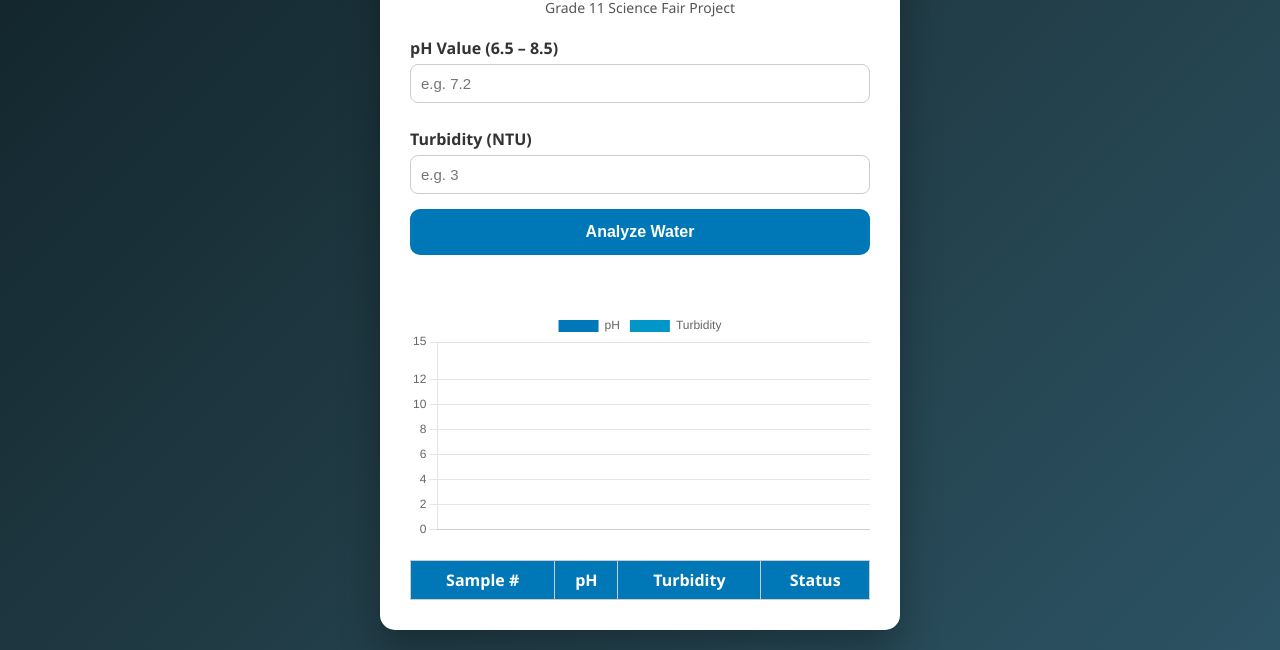
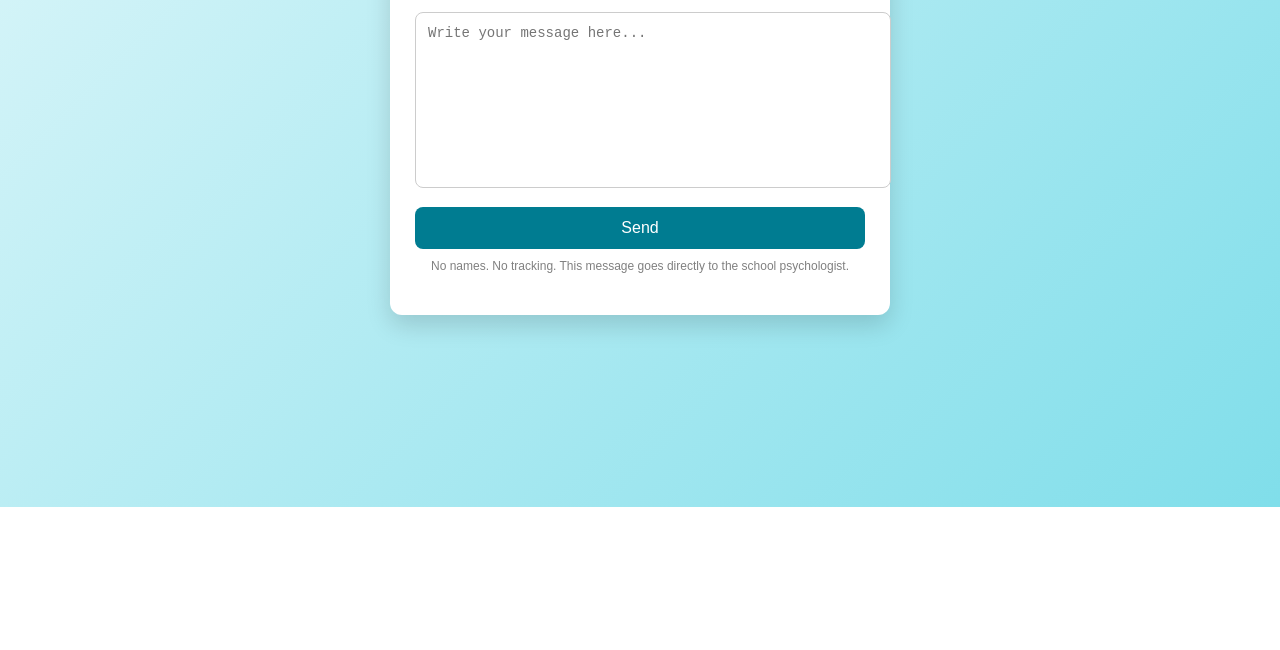
Before and after one commit to alfi-d/projekt, a plain HTML site: page index.html in a window 1280 px wide. Shown: the part 293-943 px from the top of the page. After the commit the page ends 800 px from the top, so only its background shows below. Drawn offline with nearby package versions, Linux system fonts and the light colour scheme.

Commit message:
Add files via upload

```diff
--- a/index.html
+++ b/index.html
@@ -2,248 +2,104 @@
 <html lang="en">
 <head>
   <meta charset="UTF-8">
-  <title>Smart Water Quality Monitor</title>
-
-  <!-- Chart.js library -->
-  <script src="https://cdn.jsdelivr.net/npm/chart.js"></script>
-
+  <title>Anonymous Message</title>
+  <meta name="viewport" content="width=device-width, initial-scale=1">
   <style>
-    * { box-sizing: border-box; }
     body {
-      margin: 0;
-      font-family: "Segoe UI", Arial, sans-serif;
-      background: linear-gradient(135deg,#0f2027,#203a43,#2c5364);
-      color: #fff;
+      font-family: Arial, sans-serif;
+      background: linear-gradient(135deg, #e0f7fa, #80deea);
       display: flex;
       justify-content: center;
-      padding: 20px;
+      align-items: center;
+      height: 100vh;
+      margin: 0;
     }
-
     .container {
-      background: #fff;
-      color: #333;
-      width: 520px;
-      border-radius: 15px;
-      padding: 30px;
-      box-shadow: 0 20px 40px rgba(0,0,0,0.3);
+      background: white;
+      padding: 30px 25px;
+      width: 100%;
+      max-width: 450px;
+      border-radius: 12px;
+      box-shadow: 0 10px 25px rgba(0,0,0,0.15);
+      text-align: center;
     }
-
     h1 {
-      text-align: center;
-      color: #0077b6;
+      margin-bottom: 15px;
+      color: #007c91;
     }
-
-    p {
-      text-align: center;
-      font-size: 14px;
-      color: #555;
-      margin-bottom: 20px;
-    }
-
-    label {
-      font-weight: bold;
+    textarea {
+      width: 100%;
+      height: 150px;
+      padding: 12px;
       margin-top: 10px;
-      display: block;
-    }
-
-    input {
-      width: 100%;
-      padding: 10px;
-      margin-top: 5px;
-      margin-bottom: 15px;
       border-radius: 8px;
       border: 1px solid #ccc;
-      font-size: 15px;
+      resize: none;
+      font-size: 14px;
     }
-
     button {
       width: 100%;
-      padding: 14px;
-      background: #0077b6;
+      padding: 12px;
+      margin-top: 15px;
+      background-color: #007c91;
       color: white;
-      font-weight: bold;
       font-size: 16px;
       border: none;
-      border-radius: 10px;
+      border-radius: 8px;
       cursor: pointer;
-      transition: 0.3s;
+      transition: background 0.3s;
     }
-
     button:hover {
-      background: #023e8a;
-      transform: translateY(-2px);
+      background-color: #005f6b;
     }
-
-    #result {
-      text-align: center;
-      font-weight: bold;
-      margin-top: 15px;
-      padding: 10px;
-      border-radius: 10px;
+    .note {
+      font-size: 12px;
+      color: gray;
+      margin-top: 10px;
     }
-
-    .safe { background: #d4edda; color: #155724; }
-    .unsafe { background: #f8d7da; color: #721c24; }
-
-    img {
-      display: block;
-      margin: 0 auto 15px;
-      width: 150px;
+    .success {
+      color: green;
+      margin-top: 10px;
+      display: none;
     }
-
-    canvas {
-      margin-top: 20px;
-    }
-
-    table {
-      width: 100%;
-      border-collapse: collapse;
-      margin-top: 20px;
-    }
-
-    th, td {
-      border: 1px solid #ccc;
-      padding: 8px;
-      text-align: center;
-    }
-
-    th {
-      background: #0077b6;
-      color: #fff;
-    }
-
-    td.safe { background: #d4edda; color: #155724; }
-    td.unsafe { background: #f8d7da; color: #721c24; }
-
   </style>
 </head>
+<body>
 
-<body>
-  <div class="container">
-    <img id="statusImg" src="https://i.ibb.co/6RgWqP1/water-drop.png" alt="Water Drop Icon">
-    <h1>Smart Water Quality Monitor</h1>
-    <p>Grade 11 Science Fair Project</p>
+<div class="container">
+  <h1>Anonymous Message</h1>
+  <form id="anonForm" action="https://formspree.io/f/YOUR_FORM_ID" method="POST">
+    <textarea name="message" placeholder="Write your message here..." required></textarea>
+    <button type="submit">Send</button>
+    <p class="note">No names. No tracking. This message goes directly to the school psychologist.</p>
+    <p class="success" id="successMsg">✔ Your message has been sent!</p>
+  </form>
+</div>
 
-    <label>pH Value (6.5 – 8.5)</label>
-    <input type="number" id="ph" step="0.1" placeholder="e.g. 7.2">
+<script>
+  const form = document.getElementById('anonForm');
+  const successMsg = document.getElementById('successMsg');
 
-    <label>Turbidity (NTU)</label>
-    <input type="number" id="turbidity" placeholder="e.g. 3">
+  form.addEventListener('submit', function(e) {
+    e.preventDefault();
+    fetch(form.action, {
+      method: 'POST',
+      body: new FormData(form),
+      headers: { 'Accept': 'application/json' }
+    })
+    .then(response => {
+      if (response.ok) {
+        successMsg.style.display = 'block';
+        form.reset();
+      } else {
+        alert("Oops! Something went wrong.");
+      }
+    })
+    .catch(error => {
+      alert("Oops! Something went wrong.");
+    });
+  });
+</script>
 
-    <button onclick="checkWater()">Analyze Water</button>
-
-    <div id="result"></div>
-
-    <canvas id="waterChart" width="400" height="200"></canvas>
-
-    <table>
-      <thead>
-        <tr>
-          <th>Sample #</th>
-          <th>pH</th>
-          <th>Turbidity</th>
-          <th>Status</th>
-        </tr>
-      </thead>
-      <tbody id="historyBody">
-      </tbody>
-    </table>
-  </div>
-
-  <script>
-    let sampleCount = 0;
-    const maxSamples = 5; // keep last 5 samples
-    const phData = [];
-    const turbidityData = [];
-    const statusData = [];
-
-    const ctx = document.getElementById('waterChart').getContext('2d');
-    const chart = new Chart(ctx, {
-      type: 'bar',
-      data: {
-        labels: [], // sample 1,2,3...
-        datasets: [
-          {
-            label: 'pH',
-            data: [],
-            backgroundColor: '#0077b6',
-            borderRadius: 5
-          },
-          {
-            label: 'Turbidity',
-            data: [],
-            backgroundColor: '#0096c7',
-            borderRadius: 5
-          }
-        ]
-      },
-      options: {
-        scales: {
-          y: {
-            beginAtZero: true,
-            max: 15
-          }
-        }
-      }
-    });
-
-    function checkWater() {
-      const ph = parseFloat(document.getElementById("ph").value);
-      const turbidity = parseFloat(document.getElementById("turbidity").value);
-      const result = document.getElementById("result");
-      const img = document.getElementById("statusImg");
-
-      if (isNaN(ph) || isNaN(turbidity)) {
-        result.textContent = "Enter all values.";
-        result.className = "unsafe";
-        return;
-      }
-
-      let status = '';
-      if (ph >= 6.5 && ph <= 8.5 && turbidity < 5) {
-        status = "SAFE";
-        result.textContent = "✅ WATER IS SAFE";
-        result.className = "safe";
-        img.src = "https://i.ibb.co/6RgWqP1/water-drop.png"; // safe icon
-      } else {
-        status = "UNSAFE";
-        result.textContent = "⚠️ WATER IS UNSAFE";
-        result.className = "unsafe";
-        img.src = "https://i.ibb.co/0tQ7yQZ/dirty-water.png"; // unsafe icon
-      }
-
-      // Add new sample
-      sampleCount++;
-      phData.push(ph);
-      turbidityData.push(turbidity);
-      statusData.push(status);
-
-      // Keep only last maxSamples
-      if(phData.length > maxSamples){
-        phData.shift();
-        turbidityData.shift();
-        statusData.shift();
-      }
-
-      // Update chart
-      chart.data.labels = Array.from({length: phData.length}, (_, i) => `Sample ${i+1}`);
-      chart.data.datasets[0].data = phData;
-      chart.data.datasets[1].data = turbidityData;
-      chart.update();
-
-      // Update table
-      const tbody = document.getElementById("historyBody");
-      tbody.innerHTML = ""; // clear table
-      for(let i = 0; i < phData.length; i++){
-        const row = `<tr>
-          <td>${i+1}</td>
-          <td>${phData[i]}</td>
-          <td>${turbidityData[i]}</td>
-          <td class="${statusData[i].toLowerCase()}">${statusData[i]}</td>
-        </tr>`;
-        tbody.innerHTML += row;
-      }
-    }
-  </script>
 </body>
 </html>
```
